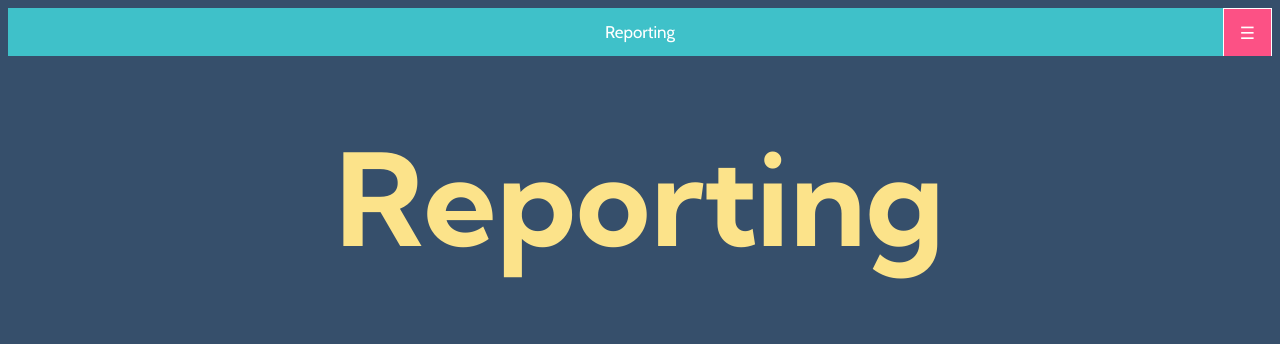
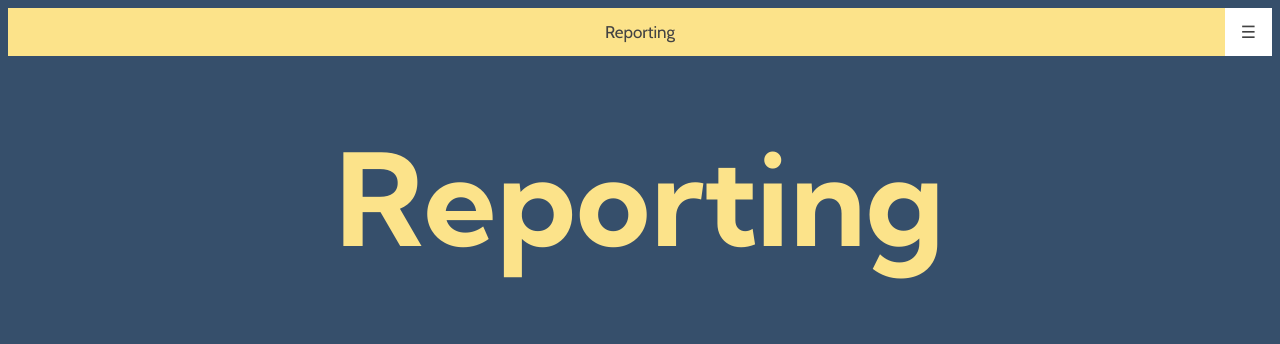
Before and after one commit to code4ny/NYSecure, a Flask app: page /reporting in a window 1280 px wide. Shown: the top 344 px of the page. Run offline with Flask 2, Linux system fonts and the light colour scheme; data that the repository does not hold is empty; some libraries are stand-ins or nearby versions.

Commit message:
1. restyled menu bar

```diff
--- a/app/static/styles.css
+++ b/app/static/styles.css
@@ -80,8 +80,8 @@ input[type="submit"]:hover {
 }
 /* style the hamburger menu */
 .topnav a.icon {
-  background: #fc5185;
-  border: 1px solid white;
+  background: #ffffff;
+  color: #434343;
   display: block;
   position: absolute;
   font-family: 'Cabin', sans-serif;
@@ -97,8 +97,8 @@ input[type="submit"]:hover {
 /* active link (current page) */
 a.active {
   font-family: 'Cabin', sans-serif;
-  background-color: #3fc1c9;
-  color: #ffffff;
+  background-color: #fce38a;
+  color: #434343;
 }
 label {
   font-family: 'Cabin', sans-serif;
--- a/app/templates/location_reporting.html
+++ b/app/templates/location_reporting.html
@@ -16,8 +16,15 @@
       <a href=/reporting class="active">Reporting</a>
       <!-- navigation links to other pages (hidden) -->
       <div id="myLinks">
-        <a href=/login>Login</a>
-        <a href=/summary>Summary</a>
+        {% if current_user.is_authenticated %}
+          <a href=/ >Login</a>
+        {% else %}
+          <a href=/logout>Log out</a>
+        {% endif %}
+
+        {% if current_user.type == 'staff' %}
+          <a href=/summary>Summary</a>
+        {% endif %}
         <!-- <a href=/logout>About</a>  -->
         <!-- NOTE: implement displaying either login or logout only, depending on login status -->
       </div>
```
Also changed, not shown: app/templates/index.html (+5 -3 lines).
